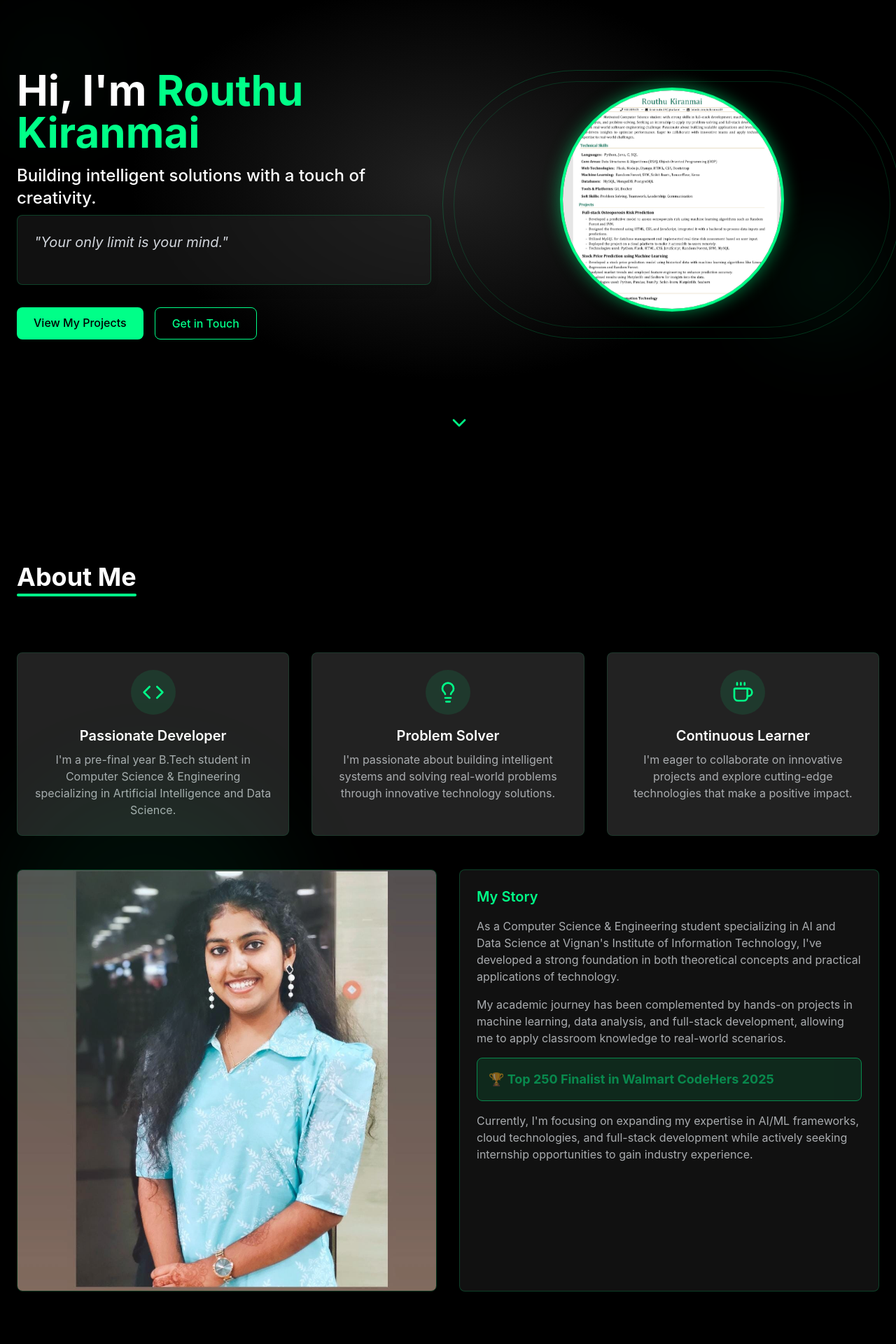
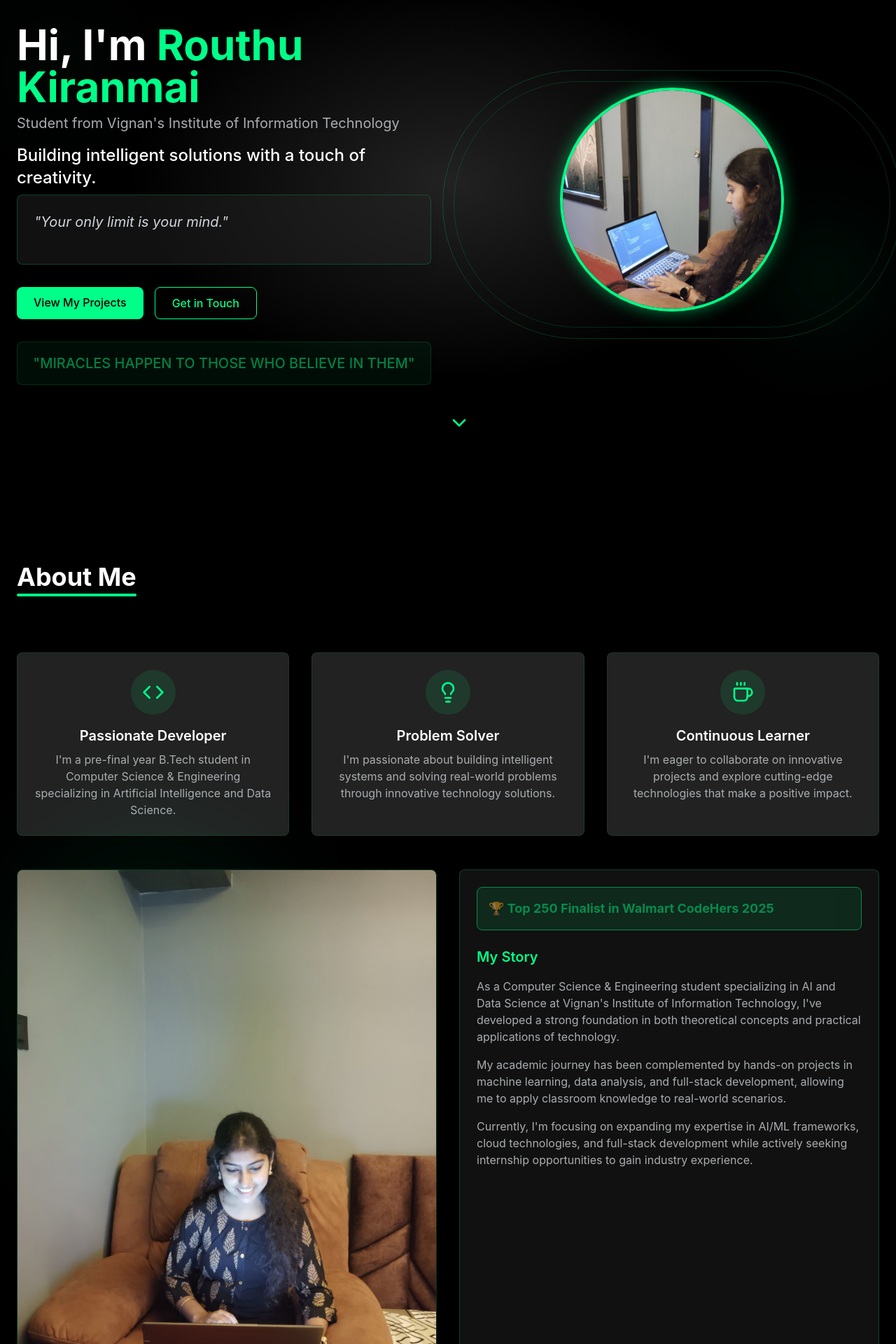
Before and after one commit to RouthuKiranmai/Kiranmai_Portfolio, a React (Vite) app: page / in a window 1280 px wide. Shown: the part 140-2060 px from the top of the page at 70% size. Built offline with nearby package versions, Linux system fonts and the light colour scheme.

Commit message:
Refactor: Update images and content
- Replace profile image.
- Add a new image.
- Highlight Walmart CodeHers finalist.
- Add a new quotation.
- Add student information.

```diff
--- a/src/components/AboutSection.tsx
+++ b/src/components/AboutSection.tsx
@@ -50,15 +50,22 @@ export default function AboutSection() {
 
         <div className="mt-12 grid md:grid-cols-2 gap-8">
           <div className="rounded-lg overflow-hidden h-full shadow-lg border border-neonGreen/20">
-            {/* Updated About Me image */}
+            {/* Updated About Me image with the second image */}
             <img
-              src="public/lovable-uploads/07b10269-c88e-4084-afaa-f8f86af4c826.png"
+              src="public/lovable-uploads/43595059-cd21-417f-9fef-40391c89a102.png"
               alt="About Me"
               className="w-full h-full object-cover"
             />
           </div>
 
           <div className="bg-darkGray/50 rounded-lg p-6 border border-neonGreen/20">
+            {/* Highlighted achievement first in My Story section */}
+            <div className="bg-neonGreen/20 p-4 rounded-lg border border-neonGreen mb-6 animate-pulse">
+              <p className="text-neonGreen font-bold text-lg">
+                🏆 Top 250 Finalist in Walmart CodeHers 2025
+              </p>
+            </div>
+
             <h3 className="text-xl font-semibold mb-4 text-neonGreen">My Story</h3>
             <p className="text-coolGray mb-4">
               As a Computer Science & Engineering student specializing in AI and Data Science at Vignan's Institute of
@@ -69,13 +76,6 @@ export default function AboutSection() {
               My academic journey has been complemented by hands-on projects in machine learning, data analysis, and
               full-stack development, allowing me to apply classroom knowledge to real-world scenarios.
             </p>
-
-            {/* Highlighted achievement with pulsing effect */}
-            <div className="bg-neonGreen/20 p-4 rounded-lg border border-neonGreen mb-4 animate-pulse">
-              <p className="text-neonGreen font-bold text-lg">
-                🏆 Top 250 Finalist in Walmart CodeHers 2025
-              </p>
-            </div>
 
             <p className="text-coolGray">
               Currently, I'm focusing on expanding my expertise in AI/ML frameworks, cloud technologies, and full-stack
--- a/src/components/HeroSection.tsx
+++ b/src/components/HeroSection.tsx
@@ -37,9 +37,13 @@ export default function HeroSection() {
       <div className="section-container relative z-10">
         <div className="grid md:grid-cols-2 gap-12 items-center">
           <div className="flex flex-col justify-center order-2 md:order-1 animate-fade-in">
-            <h1 className="text-4xl md:text-6xl font-bold mb-4">
+            <h1 className="text-4xl md:text-6xl font-bold mb-2">
               Hi, I'm <span className="text-neonGreen">Routhu Kiranmai</span>
             </h1>
+
+            <p className="text-lg md:text-xl mb-4 text-coolGray">
+              Student from Vignan's Institute of Information Technology
+            </p>
 
             <div className="h-12 mb-6">
               <p className="text-xl md:text-2xl font-medium mb-6">
@@ -55,7 +59,7 @@ export default function HeroSection() {
               </div>
             </div>
 
-            <div className="flex flex-wrap gap-4">
+            <div className="flex flex-wrap gap-4 mb-8">
               <a
                 href="#projects"
                 className="button-primary"
@@ -69,13 +73,20 @@ export default function HeroSection() {
                 Get in Touch
               </a>
             </div>
+
+            {/* New motivational quote */}
+            <div className="bg-neonGreen/10 p-4 rounded-lg border border-neonGreen/30 animate-pulse">
+              <p className="text-center text-lg md:text-xl font-medium text-neonGreen">
+                "MIRACLES HAPPEN TO THOSE WHO BELIEVE IN THEM"
+              </p>
+            </div>
           </div>
 
           <div className="relative flex justify-center order-1 md:order-2">
             <div className="w-64 h-64 md:w-80 md:h-80 rounded-full overflow-hidden border-4 border-neonGreen shadow-[0_0_25px_rgba(0,255,136,0.5)] animate-float">
-              {/* Profile image placeholder - will be replaced by uploaded image */}
+              {/* Updated profile image */}
               <img
-                src="public/lovable-uploads/ad925a73-2c76-489d-8bf9-0c48bda78787.png"
+                src="public/lovable-uploads/f85e9beb-ea22-4f10-a9c1-b4a7359b4d23.png"
                 alt="Routhu Kiranmai"
                 className="w-full h-full object-cover"
               />
```
Also changed, not shown: public/lovable-uploads/43595059-cd21-417f-9fef-40391c89a102.png (added), public/lovable-uploads/f85e9beb-ea22-4f10-a9c1-b4a7359b4d23.png (added).
